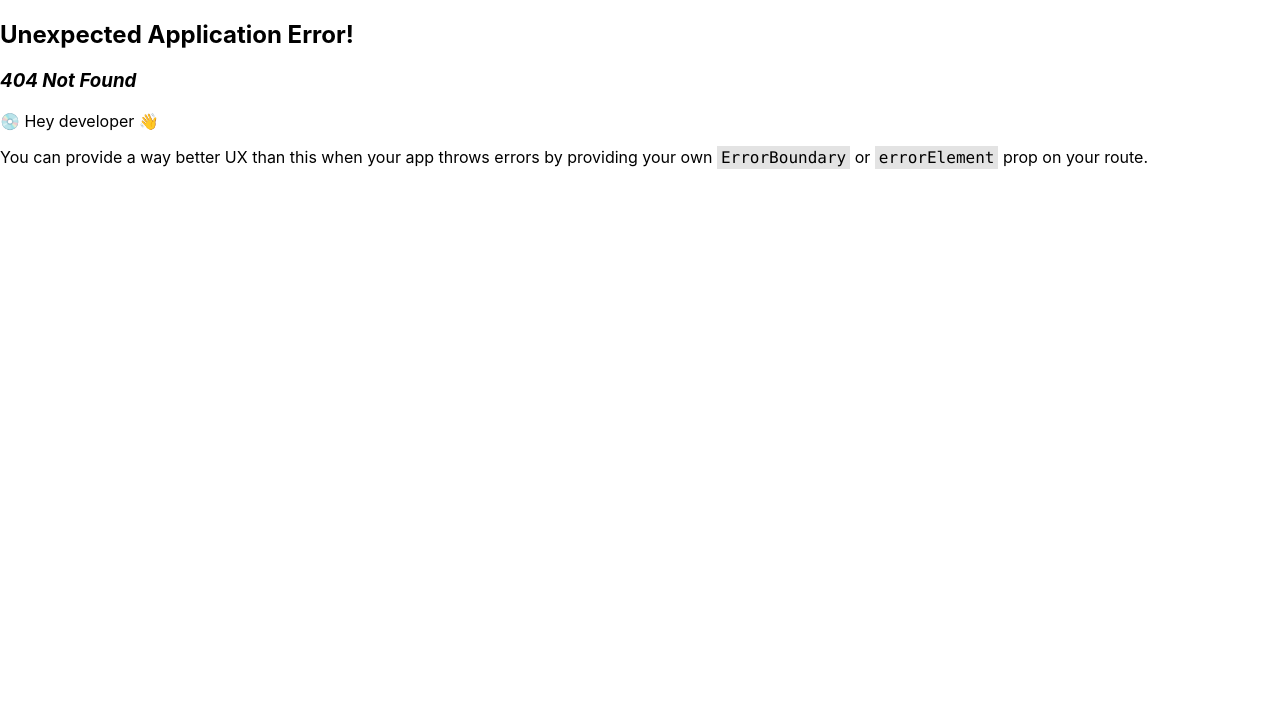
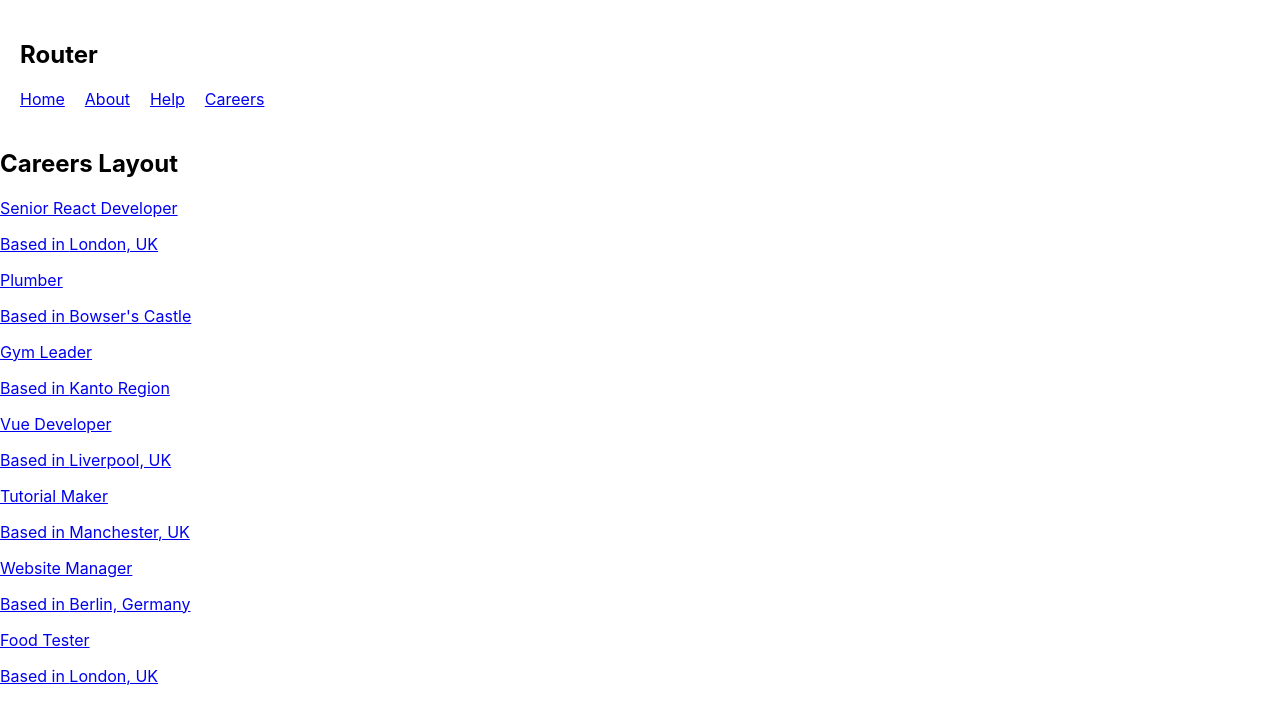
Before and after one commit to ramanath-naik/responsive_design, a React (Create React App) app in the folder responsive-app/: page /careers in a window 1280 px wide. Before the commit this address had no page. Shown: the top 720 px of the page. Built offline with nearby package versions, Linux system fonts and the light colour scheme; data requests are answered from the project's data file.

Commit message:
loader in react router

```diff
--- a/responsive-app/src/App.js
+++ b/responsive-app/src/App.js
@@ -8,6 +8,8 @@
 import HelpLayout from "./layouts/HelpLayout";
 import Faq from "./pages/help/Faq";
 import Contact from "./pages/help/Contact";
+import CareersLayout from "./layouts/CareersLayout";
+import Careers, { careersLoader } from "./pages/Careers";
 
 const router = createBrowserRouter(
   createRoutesFromElements(
@@ -17,6 +19,13 @@
       <Route path={"help"} element={<HelpLayout/>}>
         <Route path={"faq"} element={<Faq/>}/>
         <Route path={"contact"} element={<Contact/>}/>
+      </Route>
+      <Route path={"careers"} element={<CareersLayout/>}>
+        <Route
+        index
+        element={<Careers/>}
+        loader={careersLoader}
+        />
       </Route>
     </Route>
   )
--- /dev/null
+++ b/responsive-app/src/data/db.json
@@ -0,0 +1,46 @@
+{
+    "careers": [
+      {
+        "id": 1,
+        "title": "Senior React Developer",
+        "salary": 50000,
+        "location": "London, UK"
+      },
+      {
+        "id": 2,
+        "title": "Plumber",
+        "salary": 40000,
+        "location": "Bowser's Castle"
+      },
+      {
+        "id": 3,
+        "title": "Gym Leader",
+        "salary": 75000,
+        "location": "Kanto Region"
+      },
+      {
+        "id": 4,
+        "title": "Vue Developer",
+        "salary": 40000,
+        "location": "Liverpool, UK"
+      },
+      {
+        "id": 5,
+        "title": "Tutorial Maker",
+        "salary": 35000,
+        "location": "Manchester, UK"
+      },
+      {
+        "id": 6,
+        "title": "Website Manager",
+        "salary": 50000,
+        "location": "Berlin, Germany"
+      },
+      {
+        "id": 7,
+        "title": "Food Tester",
+        "salary": 30000,
+        "location": "London, UK"
+      }
+    ]
+  }
--- /dev/null
+++ b/responsive-app/src/layouts/CareersLayout.js
@@ -0,0 +1,11 @@
+import { Outlet } from "react-router-dom";
+
+export default function CareersLayout() {
+  return (
+    <div>
+        <h2>Careers Layout</h2>
+
+        <Outlet/>
+    </div>
+  )
+}
--- a/responsive-app/src/layouts/RootLayout.js
+++ b/responsive-app/src/layouts/RootLayout.js
@@ -9,6 +9,8 @@
                 <h1>Router</h1>
                 <NavLink to='/'> Home</NavLink>
                 <NavLink to="/about" style={{paddingLeft:'20px'}}>About</NavLink>
+                <NavLink to="/help" style={{paddingLeft:'20px'}}>Help</NavLink>
+                <NavLink to="/careers" style={{paddingLeft:'20px'}}>Careers</NavLink>
             </nav>
         </header>
         <main>
--- /dev/null
+++ b/responsive-app/src/pages/Careers.js
@@ -0,0 +1,26 @@
+import React from 'react'
+import { useLoaderData, Link } from 'react-router-dom'
+
+export default function Careers() {
+    const careers = useLoaderData()
+  return (
+    <div>
+        {careers.map(career => (
+            <Link to="/" key={career.id}>
+                <p>{career.title}</p>
+                <p>Based in {career.location}</p>
+            </Link>
+        ))}
+    </div>
+  )
+}
+
+
+//Loader Function
+
+ export const careersLoader = async () => {
+    const res = await fetch ('http://localhost:4000/careers')
+
+    return res.json();
+
+}
```
